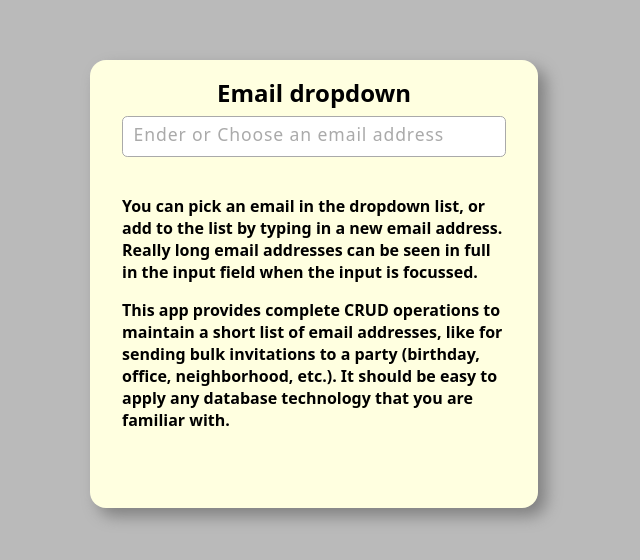
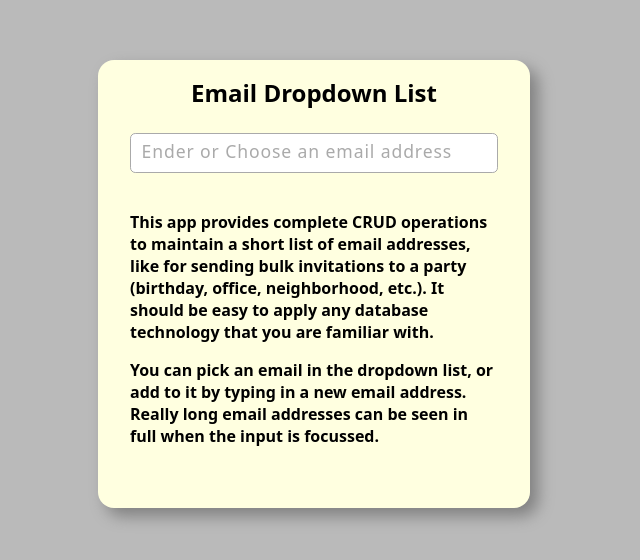
Before and after one commit to GuitarSlinger2024/email_dropdown_menu, a React (Vite) app: page / in a window 1280 px wide. Shown: the part 116-676 px from the top of the page, without its empty margins (326-966 px from the left). Built offline with nearby package versions, Linux system fonts and the light colour scheme.

Commit message:
general update

```diff
--- a/src/App.jsx
+++ b/src/App.jsx
@@ -34,7 +34,7 @@ function App({ mode }) {
 
   return (
     <main id="main">
-      <h2 className='title'>Email dropdown</h2>
+      <h2 className='title'>Email Dropdown List</h2>
       <Dropdown
         placeHolder={'Ender or Choose an email address'}
         options={emailOptions}
@@ -47,12 +47,12 @@ function App({ mode }) {
       />
       <br />
       <p className='text'>
-        You can pick an email in the dropdown list, or add to the list by typing in a new email address.
-        Really long email addresses can be seen in full in the input field when the input is focussed.
+        This app provides complete CRUD operations to maintain a short list of email addresses, like for sending bulk invitations to a party (birthday, office, neighborhood, etc.).
+        It should be easy to apply any database technology that you are familiar with.
       </p>
       <p className='text'>
-        This app provides complete CRUD operations to maintain a short list of email addresses, like for sending bulk invitations to a party (birthday, office, neighborhood, etc.).
-        It should be easy to apply any database technology that you are familiar with.
+        You can pick an email in the dropdown list, or add to it by typing in a new email address.
+        Really long email addresses can be seen in full when the input is focussed.
       </p>
       <h3 id='errorMsg'>Incorrect email format</h3>
     </main>
--- a/src/styles/App.css
+++ b/src/styles/App.css
@@ -1,6 +1,6 @@
 #main {
   position: relative;;
-  width: 28em;
+  width: 27em;
   height: 28em;
   padding: 1em 2em 15em;
   background-color: lightyellow;
@@ -10,7 +10,7 @@
 
 .title {
   text-align: center;
-  margin-bottom: .3em;
+  margin-bottom: 1em;
 }
 
 p.text {
```
